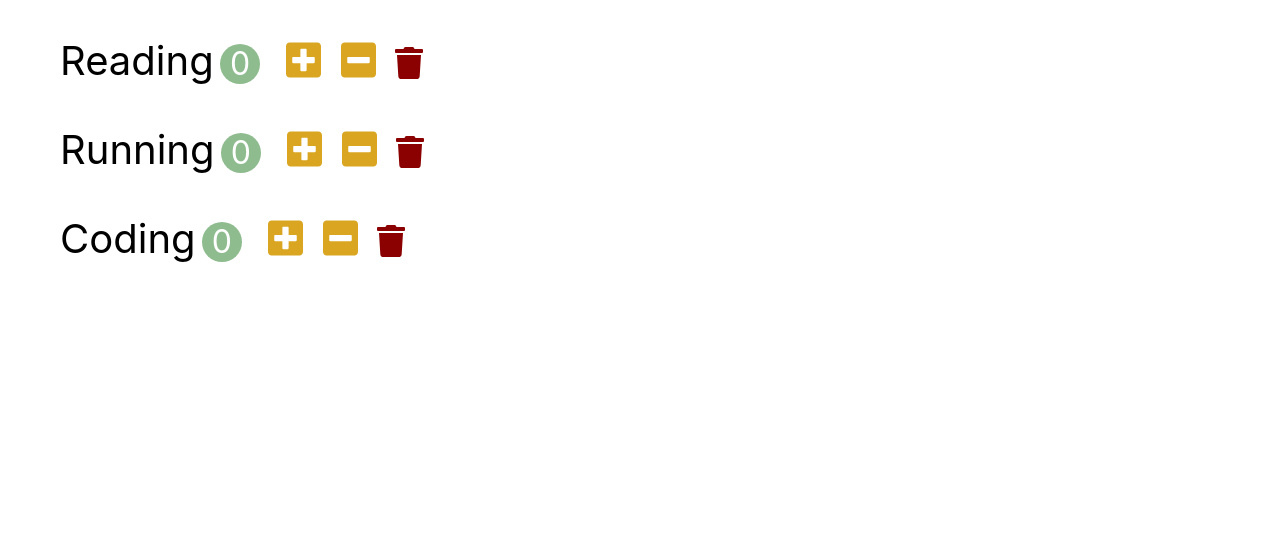
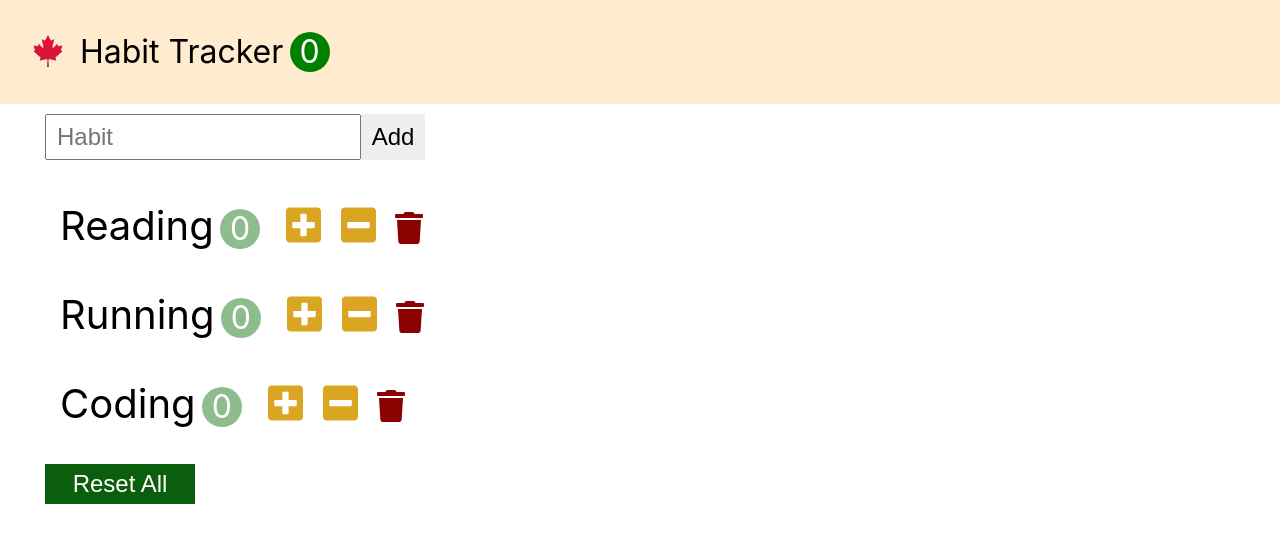
Before and after one commit to Ldonggun/habit-tracker, a React (Create React App) app: page / in a window 1280 px wide. Shown: the top 542 px of the page. Built offline with nearby package versions, Linux system fonts and the light colour scheme.

Commit message:
라이프 사이클

```diff
--- a/src/app.css
+++ b/src/app.css
@@ -2,6 +2,31 @@ button {
   outline: none;
   border: 0;
   cursor: pointer;
+}
+
+.navbar {
+  font-size: 2rem;
+  padding: 1em;
+  background-color: blanchedalmond;
+}
+
+.navbar-logo {
+  color: crimson;
+  margin-right: 0.5em;
+}
+
+.navbar-count {
+  display: inline-block;
+  text-align: center;
+  font-size: 2rem;
+  width: 2.5rem;
+  height: 2.5rem;
+  line-height: 2.5rem;
+  margin-left: 0.2em;
+  margin-right: 0.5em;
+  background-color: green;
+  color: white;
+  border-radius: 50%;
 }
 
 .habit-count {
@@ -44,26 +69,10 @@ button {
   color: darkred;
 }
 
-.header {
-  display: block;
-  list-style-type: disc;
-  margin-block-start: 1em;
-  margin-block-end: 1em;
-  margin-inline-start: 0px;
-  margin-inline-end: 0px;
-  padding-inline-start: 80px;
-}
-
-.header-icon {
-  font-size: 2.5rem;
-  margin: 0 0.1em;
-  background-color: transparent;
-  color: darkred;
-}
-
 .input-container {
   display: flex;
-  padding-left: 10px;
+  padding: 5px;
+  margin-top: 5px;
 }
 
 .input-container > input {
@@ -80,7 +89,7 @@ button {
   width: 4rem;
 }
 
-.reset-btn {
+.reset-button {
   width: 150px;
   height: 2.5rem;
   font-size: 1.5rem;
--- a/src/app.jsx
+++ b/src/app.jsx
@@ -1,9 +1,73 @@
-import React from 'react';
+import React, { Component } from 'react';
 import './app.css';
 import Habits from './components/habits';
+import Nabbar from './components/navbar';
+class App extends Component {
+  state = {
+    habits: [
+      { id: 1, name: 'Reading', count: 0 },
+      { id: 2, name: 'Running', count: 0 },
+      { id: 3, name: 'Coding', count: 0 },
+    ],
+  };
+  handleIncrement = habit => {
+    const habits = this.state.habits.map(item => {
+      if (item.id === habit.id) {
+        return { ...habit, count: habit.count + 1 };
+      }
+      return item;
+    });
+    this.setState({ habits });
+  };
 
-function App() {
-  return <Habits />;
+  handleDecrement = habit => {
+    const habits = this.state.habits.map(item => {
+      if (item.id === habit.id) {
+        const count = habit.count - 1;
+        return { ...habit, count: count < 0 ? 0 : count };
+      }
+      return item;
+    });
+    this.setState({ habits });
+  };
+
+  handleDelete = habit => {
+    const habits = this.state.habits.filter(item => item.id !== habit.id);
+    this.setState({ habits });
+  };
+
+  handleAdd = name => {
+    const habits = [...this.state.habits, { id: Date.now(), name, count: 0 }];
+    this.setState({ habits });
+  };
+
+  handleReset = () => {
+    const habits = this.state.habits.map(habit => {
+      if (habit.count !== 0) {
+        return { ...habit, count: 0 };
+      }
+      return habit;
+    });
+    this.setState({ habits });
+  };
+  render() {
+    return (
+      <>
+        <Nabbar
+          totalCount={this.state.habits.filter(item => item.count > 0).length}
+        />
+
+        <Habits
+          habits={this.state.habits}
+          onIncrement={this.handleIncrement}
+          onDecrement={this.handleDecrement}
+          onDelete={this.handleDelete}
+          onAdd={this.handleAdd}
+          onReset={this.handleReset}
+        />
+      </>
+    );
+  }
 }
 
 export default App;
--- a/src/components/habit.jsx
+++ b/src/components/habit.jsx
@@ -1,6 +1,13 @@
-import React, { Component } from 'react';
+import React, { PureComponent } from 'react';
 
-class Habit extends Component {
+class Habit extends PureComponent {
+  componentDidMount() {
+    console.log(`habit: ${this.props.habit.name} mounted`);
+  }
+  componentWillUnmount() {
+    console.log(`habit: ${this.props.habit.name} will unmount`);
+  }
+
   handleIncrement = () => {
     this.props.onIncrement(this.props.habit);
   };
--- a/src/components/habits.jsx
+++ b/src/components/habits.jsx
@@ -1,40 +1,28 @@
 import React, { Component } from 'react';
 import Habit from './habit';
-
+import Input from './input';
 class Habits extends Component {
-  state = {
-    habits: [
-      { id: 1, name: 'Reading', count: 0 },
-      { id: 2, name: 'Running', count: 0 },
-      { id: 3, name: 'Coding', count: 0 },
-    ],
-  };
-
   handleIncrement = habit => {
-    const habits = [...this.state.habits]; // 직접적으로 state를 건들면 좋지 않아서 spreadopertor를 사용 새로운 배열 껍데를 만든것
-    const index = habits.indexOf(habit);
-    habits[index].count++;
-    this.setState({ habits });
+    this.props.onIncrement(habit);
   };
 
   handleDecrement = habit => {
-    const habits = [...this.state.habits];
-    const index = habits.indexOf(habit);
-    const count = habits[index].count - 1;
-    habits[index].count = count < 0 ? 0 : count;
-    this.setState({ habits });
+    this.props.onDecrement(habit);
   };
 
   handleDelete = habit => {
-    console.log(`handledelete ${habit.name}`);
-    const habits = this.state.habits.filter(item => item.id !== habit.id);
-    this.setState({ habits });
+    this.props.onDelete(habit);
   };
 
+  handleAdd = name => {
+    this.props.onAdd(name);
+  };
   render() {
     return (
+      <>
+        <Input onAdd={this.handleAdd} />
         <ul>
-        {this.state.habits.map(habit => (
+          {this.props.habits.map(habit => (
             <Habit
               key={habit.id}
               habit={habit}
@@ -44,6 +32,10 @@ class Habits extends Component {
             />
           ))}
         </ul>
+        <button className='reset-button' onClick={this.props.onReset}>
+          Reset All
+        </button>
+      </>
     );
   }
 }
--- a/src/components/input.jsx
+++ b/src/components/input.jsx
@@ -1,14 +1,32 @@
-import React, { Component } from 'react';
+import React, { PureComponent } from 'react';
 
-class Input extends Component {
+class Input extends PureComponent {
+  inputRef = React.createRef();
+  formRef = React.createRef();
+
+  onSubmit = e => {
+    e.preventDefault();
+    const name = this.inputRef.current.value;
+    name && this.props.onAdd(name);
+    // this.inputRef.current.value = '';
+    this.formRef.current.reset();
+  };
   render() {
+    console.log('inputForm');
     return (
-      <>
-        <div className='input-container'>
-          <input value='Habit' />
-          <button>Add</button>
-        </div>
-      </>
+      <form
+        ref={this.formRef}
+        className='input-container'
+        onSubmit={this.onSubmit}
+      >
+        <input
+          ref={this.inputRef}
+          type='text'
+          className='add-input'
+          placeholder='Habit'
+        />
+        <button className='add-button'>Add</button>
+      </form>
     );
   }
 }
--- /dev/null
+++ b/src/components/navbar.jsx
@@ -0,0 +1,15 @@
+import React, { PureComponent } from 'react';
+
+class Navbar extends PureComponent {
+  render() {
+    return (
+      <nav className='navbar'>
+        <i className='navbar-logo fab fa-canadian-maple-leaf'></i>
+        <span>Habit Tracker</span>
+        <span className='navbar-count'>{this.props.totalCount}</span>
+      </nav>
+    );
+  }
+}
+
+export default Navbar;
```
Also changed, not shown: src/components/nabbar.jsx (deleted, +0 -24 lines). Lines whose indentation alone changed are shown as unchanged.
